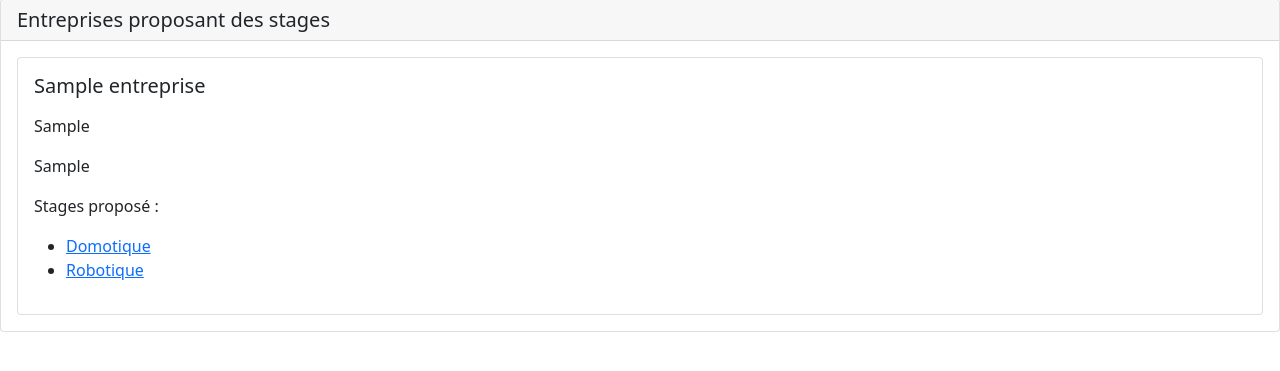
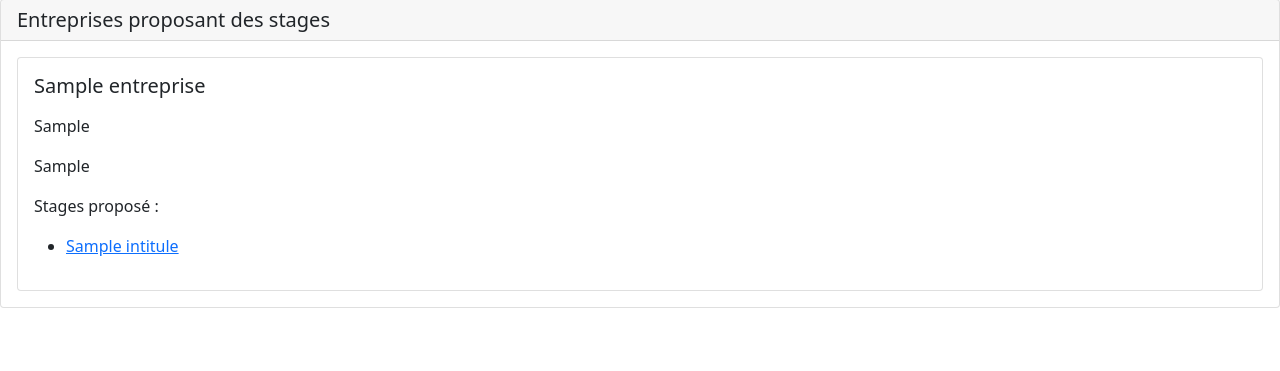
Before and after one commit to Ariedam64/symfony, a Symfony app: template templates/pro_stages/entreprises.html.twig in a window 1280 px wide. Shown: the part 114-485 px from the top of the page. Run offline with Twig, Linux system fonts and the light colour scheme; the template is opened without the code that fills it: most values are stand-ins (such as "Sample title", 1, 10 or a date in 2020); some libraries are stand-ins or nearby versions.

Commit message:
Mise à jour de la page Entreprises

```diff
--- a/src/Controller/ProStagesController.php
+++ b/src/Controller/ProStagesController.php
@@ -29,6 +29,7 @@ class ProStagesController extends AbstractController
 
       $entreprises =  $repositoryEntreprises->findAll();
 
+
         return $this->render('pro_stages/entreprises.html.twig',['entreprises'=>$entreprises]);
     }
 
--- a/templates/pro_stages/entreprises.html.twig
+++ b/templates/pro_stages/entreprises.html.twig
@@ -22,13 +22,19 @@ Entreprises proposant des stages
       <p class="card-text">{{entrepriseCourant.getAdresse}}</p>
       <p class="card-text">Stages proposé : </p>
       <ul>
+      {% if entrepriseCourant.stages|length > 0 %}
+        {% for stage in entrepriseCourant.stages %}
           <li>
-            <a href="\stages\Domotique">Domotique</a>
+            <a href={{path('ProStages_stages',{id:stage.id})}}>{{stage.intitule}}</a>
           </li>
+        {% endfor %}
+      {% else %}
           <li>
-            <a href="\stages\Robotique">Robotique</a>
+              <b>Aucun</b>
           </li>
+      {% endif %}
       </ul>
+     </div>
     </div>
   {% endfor %}
  </div>
```
Also changed, not shown: templates/pro_stages/formations.html.twig (+4 -3 lines). Lines whose indentation alone changed are shown as unchanged.
